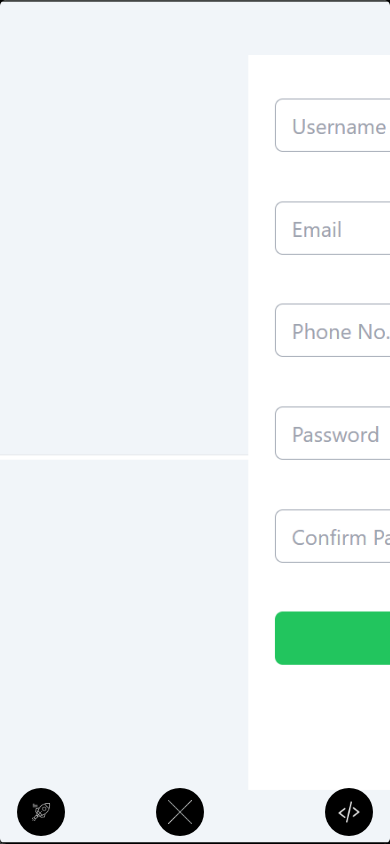
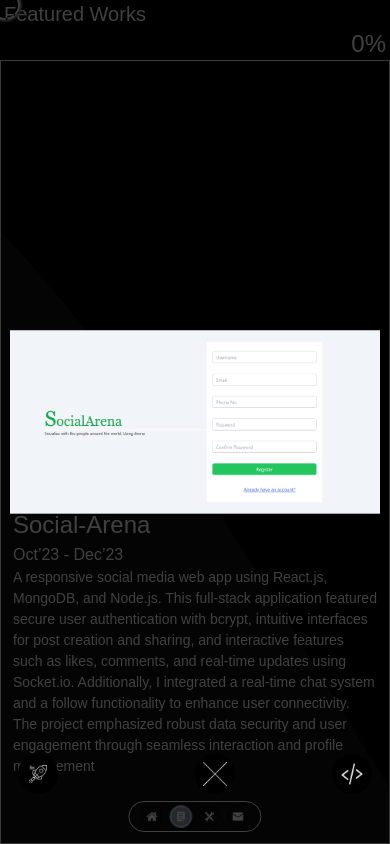
Before and after one commit to NotGyashu/Updated-Portfolio, a React (Create React App) app: page /projects in a window 390 px wide. Both pictures are taken after a click on the picture 270 px from the left and 76 px from the top of the page. Built offline with nearby package versions, Linux system fonts and the light colour scheme; the HTML template or start-up script is replaced by a standard one; a web font is replaced by a local one.

Commit message:
fix: Refactor Projects and ProjectImg components for improved layout consistency and responsiveness

```diff
--- a/src/components/projects.js
+++ b/src/components/projects.js
@@ -8,11 +8,8 @@ import ProjectImg from "../subComponents/projectimg";
 
 function Projects() {
   const [hover1, setHover1] = useState(false);
-
   const [hover3, setHover3] = useState(false);
-
   const [showCursor, setShowCursor] = useState(true);
-
 
   const scrollRef = useRef(null);
 
@@ -38,10 +35,10 @@ function Projects() {
   }, []);
 
   return (
-    <div className="h-screen overflow-hidden cursor-none  no-scrollbar w-full text-white box-border flex flex-col  relative">
+    <div className="h-screen overflow-hidden cursor-none no-scrollbar w-full text-white box-border flex flex-col relative">
       <Inner />
       <div
-        className="z-30   absolute border border-white bottom-3 left-[50%] translate-x-[-50%] lg:px-2 lg:py-1 px-3 rounded-full"
+        className="z-30 absolute border border-white bottom-3 left-[50%] translate-x-[-50%] lg:px-2 lg:py-1 px-3 rounded-full"
         id="nav"
         onMouseEnter={() => {
           setShowCursor(false);
@@ -66,12 +63,10 @@ function Projects() {
       {showCursor && (
         <CustomCursor
           hover1={hover1}
-
           hover3={hover3}
-
         />
       )}
-      <div className="text-xl md:text-2xl lg:text-3xl px-1 md:px-4 lg:px-7 lg:py-1  Panchang-font font-light">
+      <div className="text-xl md:text-2xl lg:text-3xl px-1 md:px-4 lg:px-7 lg:py-1 Panchang-font font-light">
         <span
           onMouseEnter={() => {
             setHover3(true);
@@ -79,30 +74,30 @@ function Projects() {
           onMouseLeave={() => {
             setHover3(false);
           }}
-         >
+        >
           Featured Works
         </span>
       </div>
       <ScrollTracker ref={scrollRef} />
       <div
-        className="flex w-[97%] box-border  overflow-y-hidden flex-grow md:mb-2  md:mx-4 lg:m-7  gap-12 lg:gap-28 md:gap-16 justify-between overflow-x-scroll  no-scrollbar"
+        className="flex flex-grow md:mb-2 md:mx-4 lg:m-7 gap-12 lg:gap-28 md:gap-16 justify-between overflow-x-scroll no-scrollbar"
         id="parent"
         ref={scrollRef}
         style={{
-          scrollSnapType: "y mandatory", // Ensure snapping behavior
+          scrollSnapType: "x mandatory",
         }}
-       >
-
+      >
         {projects.map((p, index) => (
           <div
             key={index}
-            className="flex w-[100%]  border flex-grow-0 flex-shrink-0 relative md:flex-row flex-col" >
-            <div className="md:w-2/5   w-full h-2/5 flex md:h-full lg:p-16 md:p-10 p-6 overflow-hidden">
-              <ProjectImg project = {p} className=""/>
+            className="flex w-[100%] border gap-2 flex-shrink-0 relative lg:flex-row flex-col"
+          >
+            <div className="lg:w-2/5  w-full h-[55%] flex md:h-full lg:p-16 md:p-10 p-6 overflow-hidden">
+              <ProjectImg project={p} className="border p-1" />
             </div>
-            <div className="md:w-3/5  w-full  h-3/5 md:h-full md:p-4 p-1 lg:p-16 md:gap-2 gap-1 lg:gap-7 flex rounded-lg flex-col">
+            <div className="lg:w-3/5 w-full h-[45%] md:h-full p-3 md:p-6 lg:p-16  md:gap-4 lg:gap-7 flex rounded-lg flex-col">
               <div
-                className="lg:text-6xl  md:text-3xl sm:text-2xl text-xl Panchang-font"
+                className="text-[clamp(1.5rem,4vw,3.5rem)] Panchang-font"
                 onMouseEnter={() => {
                   setHover1(true);
                 }}
@@ -114,7 +109,7 @@ function Projects() {
               </div>
 
               <div
-                className="cabinet-font font-light text-xs md:text-lg lg:text-xl"
+                className="cabinet-font font-light text-[clamp(1rem,2vw,2rem)]"
                 onMouseEnter={() => {
                   setHover1(true);
                 }}
@@ -125,7 +120,7 @@ function Projects() {
                 {p.Timeline}
               </div>
               <div
-                className="cabinet-font md:text-xs lg:text-xl text-ri"
+                className="cabinet-font  text-[clamp(0.875rem,1.5vw,1.25rem)] overflow-scroll"
                 onMouseEnter={() => {
                   setHover1(true);
                 }}
--- a/src/subComponents/projectimg.js
+++ b/src/subComponents/projectimg.js
@@ -57,21 +57,21 @@ const ProjectImg = ({ project }) => {
     <div className="">
       {!isDialogOpen && (
         <motion.div
-          className="h-4/5 w-full rounded-md flex-grow relative "
+          className=" w-full rounded-md flex-grow relative"
           initial={{ rotateX: 35, rotateY: 4, rotateZ: -30, opacity: 0.8 }}
           animate={{ rotateX: 35, rotateY: 4, rotateZ: -30, opacity: 0.8 }}
           onClick={handleClick}
         >
-          <div className="overflow-hidden relative  rounded-md aspect-w-4 aspect-h-5">
+          <div className="overflow-hidden relative rounded-md aspect-w-4 aspect-h-5">
             <img
               src="/preview.png"
               alt="preview"
-              className="h-7 w-7 absolute right-2 top-2 bg-white p-1 rounded-md"
-              onClick={handleMouseEnter }
+              className="h-7 w-7 absolute right-2 top-2 bg-white p-1 rounded-md z-10"
+              onClick={handleMouseEnter}
             />
             <img
               src={project.src}
-              className="object-cover  w-full h-full"
+              className="object-cover w-full h-full"
               alt={project.alt}
             />
           </div>
@@ -88,7 +88,7 @@ const ProjectImg = ({ project }) => {
             variants={dialogVariants}
           >
             <motion.div
-              className="relative bg-white rounded-lg w-full h-full md:w-4/5 md:h-4/5"
+              className="relative rounded-lg w-[95vw] h-[90vh] md:w-4/5 md:h-4/5 max-w-full max-h-full overflow-hidden flex items-center justify-center"
               initial={{ rotateX: 35, rotateY: 4, rotateZ: -30, opacity: 0.8 }}
               animate={{
                 scale: 1,
@@ -109,12 +109,12 @@ const ProjectImg = ({ project }) => {
             >
               <img
                 src={project.src}
-                className="object-cover w-full h-full rounded-md"
+                className="object-contain md:object-cover w-full h-full rounded-md"
                 alt={project.alt}
               />
 
               <motion.div
-                className="bg-black z-10 cursor-pointer h-12 w-12 p-3 rounded-full absolute bottom-2 left-[2vh]"
+                className="bg-black z-10 cursor-pointer h-10 w-10 sm:h-12 sm:w-12 p-2 sm:p-3 rounded-full absolute bottom-2 sm:bottom-3 left-2 sm:left-[2vh]"
                 variants={buttonVariants}
                 onClick={() => handleBoxClick(project.link)}
                 whileHover={{
@@ -127,12 +127,12 @@ const ProjectImg = ({ project }) => {
               >
                 <img
                   src="rocket.png"
-                  className="object-cover h-6 w-6"
+                  className="object-cover w-full h-full"
                   alt="rocket"
                 />
               </motion.div>
               <motion.div
-                className="bg-black cursor-pointer h-12 w-12 p-3 rounded-full absolute bottom-2 left-[40vw]"
+                className="bg-black cursor-pointer h-10 w-10 sm:h-12 sm:w-12 p-2 sm:p-3 rounded-full absolute bottom-2 sm:bottom-3 left-1/2 -translate-x-1/2"
                 variants={buttonVariants}
                 onClick={handleClose}
                 whileHover={{
@@ -145,12 +145,12 @@ const ProjectImg = ({ project }) => {
               >
                 <img
                   src="cancel.png"
-                  className="object-cover h-6 w-6"
+                  className="object-cover w-full h-full"
                   alt="cancel"
                 />
               </motion.div>
               <motion.div
-                className="bg-black cursor-pointer h-12 w-12 p-3 rounded-full absolute bottom-2 right-[2vh]"
+                className="bg-black cursor-pointer h-10 w-10 sm:h-12 sm:w-12 p-2 sm:p-3 rounded-full absolute bottom-2 sm:bottom-3 right-2 sm:right-[2vh]"
                 variants={buttonVariants}
                 onClick={() => handleBoxClick(project.code)}
                 whileHover={{
@@ -163,7 +163,7 @@ const ProjectImg = ({ project }) => {
               >
                 <img
                   src="code.png"
-                  className="object-cover h-6 w-6"
+                  className="object-cover w-full h-full"
                   alt="code"
                 />
               </motion.div>
```
